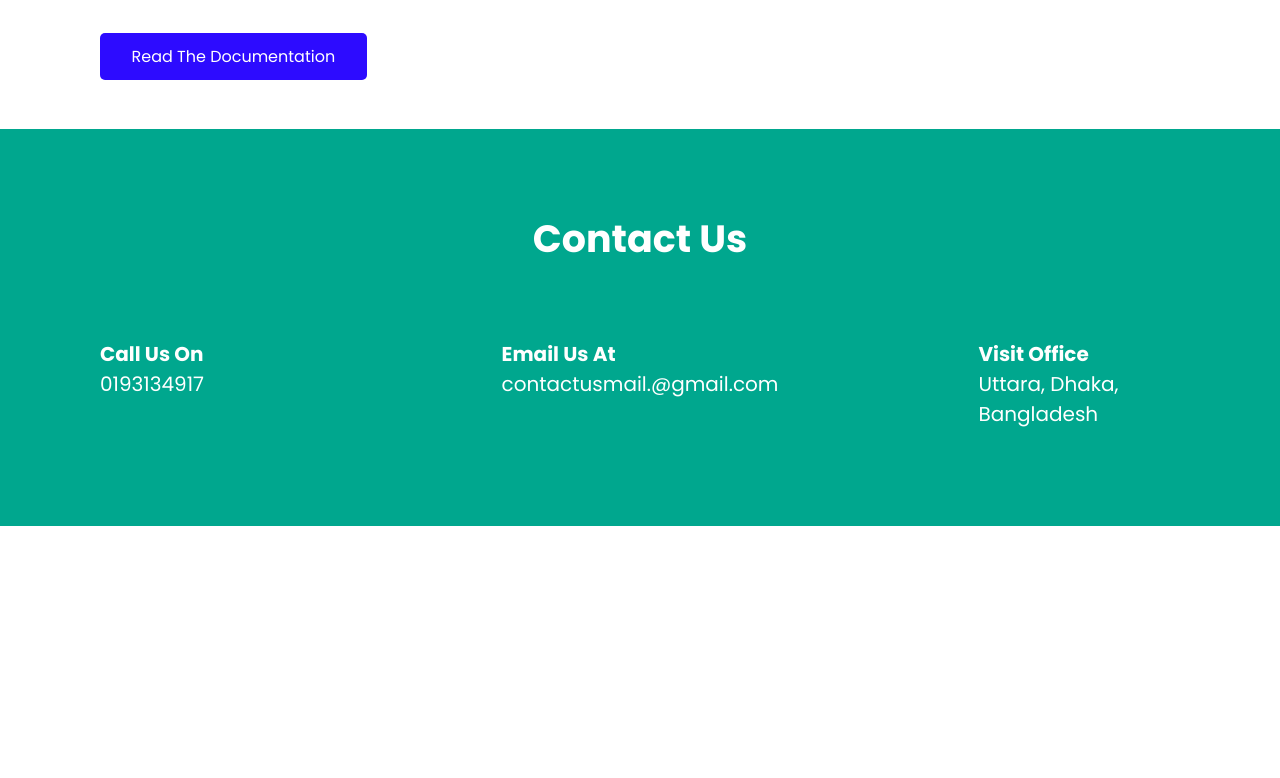
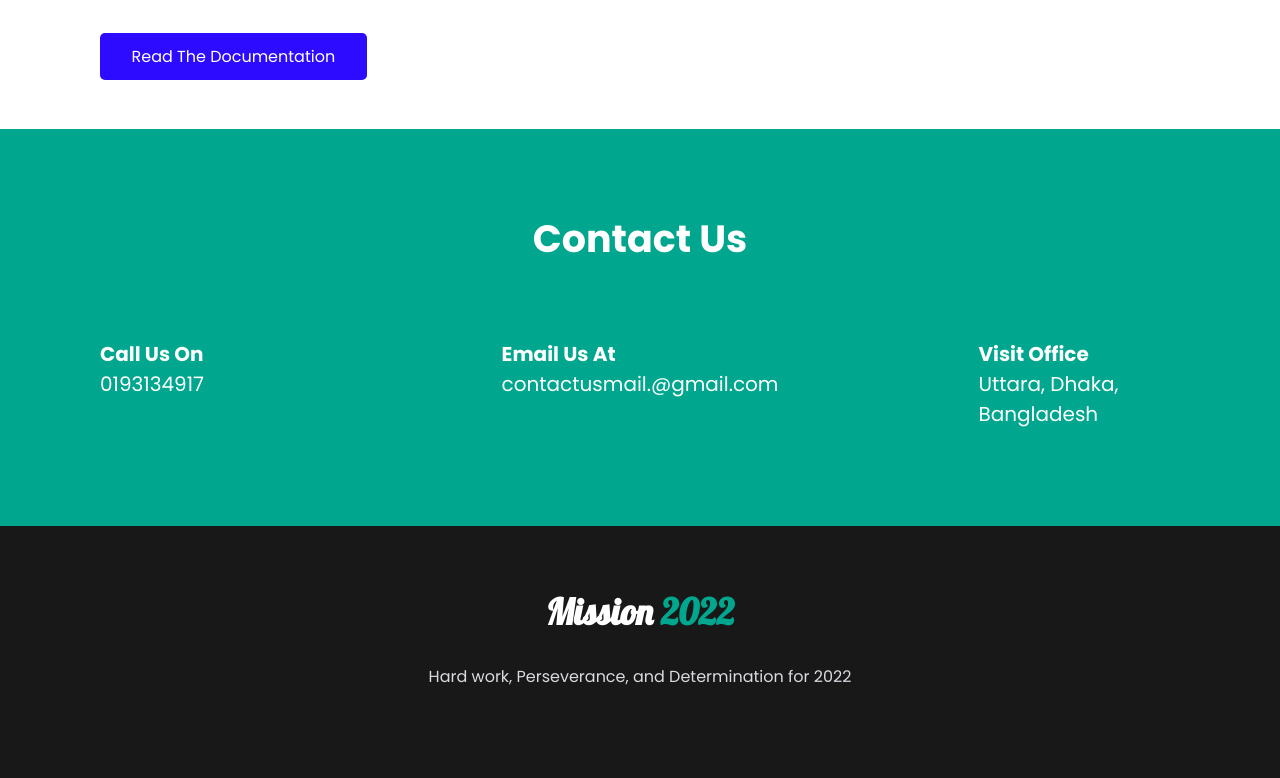
Before and after one commit to FarukMahfuj/mission-2022, a plain HTML site: page index.html in a window 1280 px wide. Shown: the part 1908-2686 px from the top of the page. Before the commit the page ends 2494 px from the top, so only its background shows below. Drawn offline with Linux system fonts and the light colour scheme.

Commit message:
footer added

```diff
--- a/index.html
+++ b/index.html
@@ -79,7 +79,7 @@
     </section>
     <section class="contact-area">
         <h2 class="header2 white-color">Contact Us</h2>
-        <div class="flex">
+        <div class="flex2">
             <div class="half-width font-large">
                 <p class="white-color"><span><b>Call Us On</b></span> <br>0193134917</p>
             </div>
@@ -92,6 +92,10 @@
             </div>
         </div>
     </section>
+    <footer class="footer">
+        <H1 class="footer-text"><span class="white-color">Mission</span><span class="green-color"> 2022</span></H1>
+        <p class="footer-para white-shade">Hard work, Perseverance, and Determination for 2022</p>
+    </footer>
 </body>
 
 </html>
--- a/style.css
+++ b/style.css
@@ -70,11 +70,16 @@ p{
 .white-color{
     color: #ffffff;
  }
+ .white-shade{
+color: #D9DBE1;
+ }
 .flex{
    display: flex;
    margin-bottom: 60px;
-
 }
+.flex2{
+    display: flex;
+ }
 
 .half-width{
     width: 80%;
@@ -110,3 +115,16 @@ p{
     background-color: #00A78E;
     padding-top: 50px;
 }
+.footer{
+    background-color: #181818;
+    padding-top: 39px;
+    padding-bottom: 42px;
+}
+.footer-text{
+    font-family: 'Lobster', cursive;
+    font-size: 36px;
+    text-align: center;
+}
+.footer-para{
+    text-align: center;
+}
```
